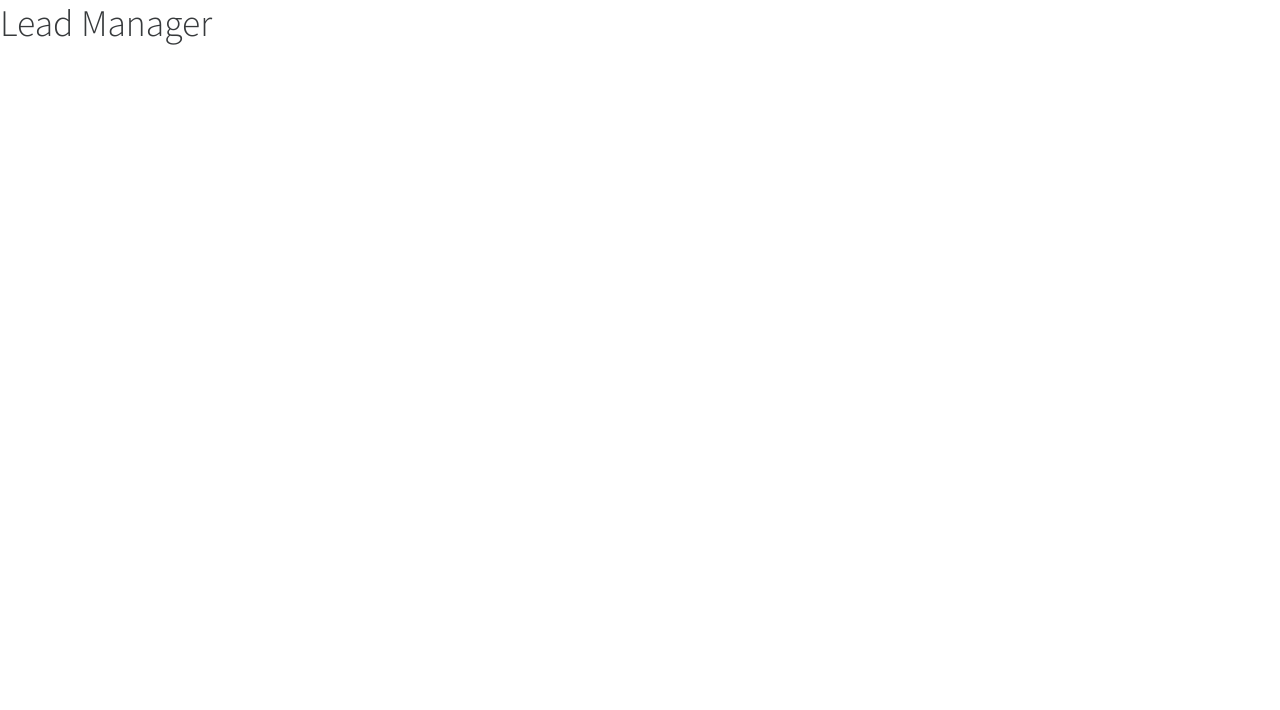
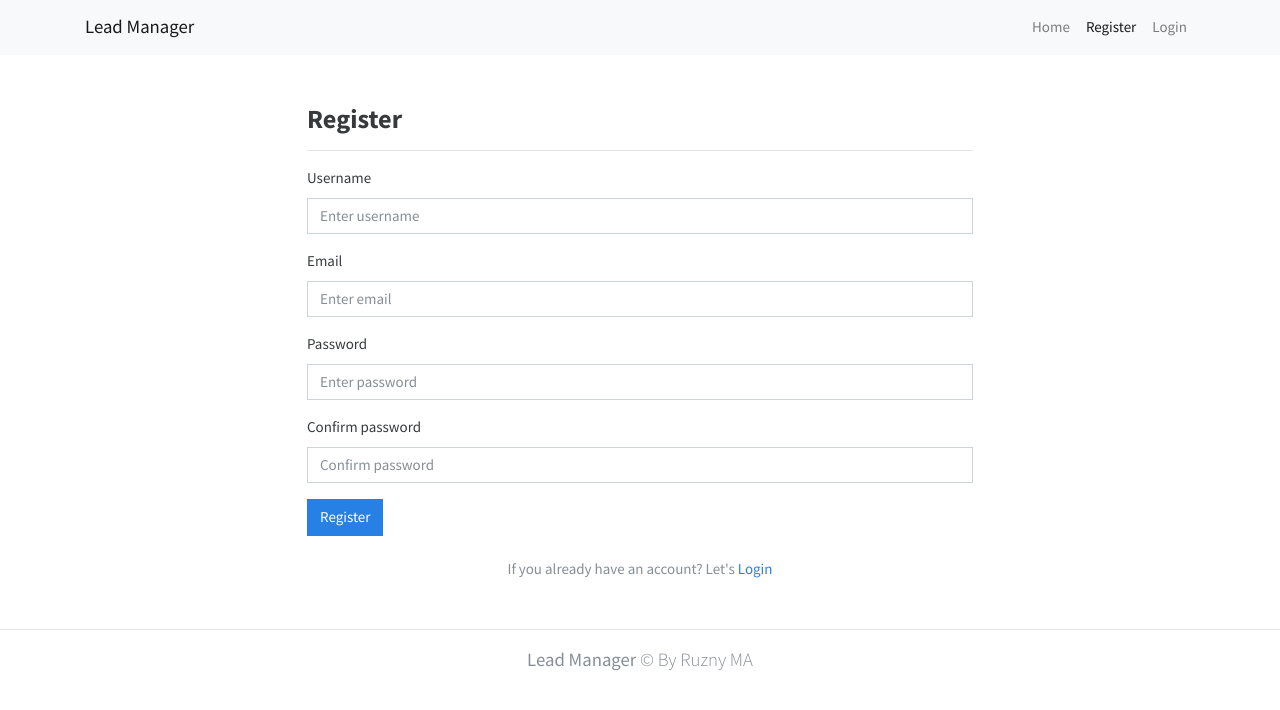
Before and after one commit to rooneyrulz/lead_manager, a React (Create React App) app in the folder frontend/: page /register in a window 1280 px wide. Shown: the top 710 px of the page. Built offline with nearby package versions, Linux system fonts and the light colour scheme.

Commit message:
wroking on frontend & setup auth pages & router setup and etc...

```diff
--- a/frontend/src/App.js
+++ b/frontend/src/App.js
@@ -1,11 +1,38 @@
-import React from 'react';
+import React, { Fragment } from 'react';
+import { BrowserRouter as Router, Route, Switch } from 'react-router-dom';
+import { Container } from 'reactstrap';
 import './App.css';
 
-function App() {
+// COMPONENTS
+import AppHeader from './layouts/AppHeader';
+import Home from './components/Home';
+import Register from './components/auth/Register';
+import Login from './components/auth/Login';
+
+const App = () => {
   return (
-    <div className='App'>
-      <h1 className='diplay-4'>Lead Manager</h1>
-    </div>
+    <Router>
+      <Fragment>
+        <header>
+          <AppHeader />
+        </header>
+        <main className='my-5'>
+          <Switch>
+            <Container>
+              <Route exact path='/' component={Home} />
+              <Route exact path='/register' component={Register} />
+              <Route exact path='/login' component={Login} />
+            </Container>
+          </Switch>
+        </main>
+        <hr />
+        <footer>
+          <p className='text-center lead text-muted'>
+            <strong>Lead Manager </strong> &copy; By Ruzny MA
+          </p>
+        </footer>
+      </Fragment>
+    </Router>
   );
 }
 
--- /dev/null
+++ b/frontend/src/components/Home.js
@@ -0,0 +1,11 @@
+import React from 'react';
+
+const Home = () => {
+  return (
+    <div className='Home'>
+      <h1 style={{ fontWeight: 'bold' }} className='display-4'>Lead Manager</h1>
+    </div>
+  )
+}
+
+export default Home;
--- /dev/null
+++ b/frontend/src/components/auth/Login.js
@@ -0,0 +1,48 @@
+import React from 'react';
+import { Link } from 'react-router-dom';
+import { Form, FormGroup, Input, Label, Button } from 'reactstrap';
+
+const Login = () => {
+
+  const onChange = e => {};
+
+  return (
+    <div style={{ width: '60%', margin: 'auto' }} className='Login'>
+      <header>
+        <h3 style={{ fontWeight: 'bold' }}>Log In</h3>
+      </header>
+      <hr />
+      <Form>
+        <FormGroup>
+          <Label htmlFor='username'>Username</Label>
+          <Input
+            id='username'
+            type='text'
+            name='username'
+            className='form-control'
+            placeholder='Enter username'
+            onChange={e => onChange(e)}
+          />
+        </FormGroup>
+        <FormGroup>
+          <Label htmlFor='password'>Password</Label>
+          <Input
+            id='password'
+            type='text'
+            name='password'
+            className='form-control'
+            placeholder='Enter password'
+            onChange={e => onChange(e)}
+          />
+        </FormGroup>
+        <Button type='submit' color='primary'>Login</Button>
+      </Form>
+      <br/>
+      <p className='text-muted text-center'>
+        If you don't have an account? Let's <Link to='/register'>Register</Link>
+      </p>
+    </div>
+  )
+}
+
+export default Login;
--- /dev/null
+++ b/frontend/src/components/auth/Register.js
@@ -0,0 +1,70 @@
+import React from 'react';
+import { Link } from 'react-router-dom';
+import { Form, FormGroup, Input, Label, Button } from 'reactstrap';
+
+const Register = () => {
+
+  const onChange = e => {};
+
+  return (
+    <div style={{ width: '60%', margin: 'auto' }} className='Register'>
+      <header>
+        <h3 style={{ fontWeight: 'bold' }}>Register</h3>
+      </header>
+      <hr />
+      <Form>
+        <FormGroup>
+          <Label htmlFor='username'>Username</Label>
+          <Input
+            id='username'
+            type='text'
+            name='username'
+            className='form-control'
+            placeholder='Enter username'
+            onChange={e => onChange(e)}
+          />
+        </FormGroup>
+        <FormGroup>
+          <Label htmlFor='email'>Email</Label>
+          <Input
+            id='email'
+            type='email'
+            name='email'
+            className='form-control'
+            placeholder='Enter email'
+            onChange={e => onChange(e)}
+          />
+        </FormGroup>
+        <FormGroup>
+          <Label htmlFor='password'>Password</Label>
+          <Input
+            id='password'
+            type='text'
+            name='password'
+            className='form-control'
+            placeholder='Enter password'
+            onChange={e => onChange(e)}
+          />
+        </FormGroup>
+        <FormGroup>
+          <Label htmlFor='password2'>Confirm password</Label>
+          <Input
+            id='password2'
+            type='password'
+            name='password2'
+            className='form-control'
+            placeholder='Confirm password'
+            onChange={e => onChange(e)}
+          />
+        </FormGroup>
+        <Button type='submit' color='primary'>Register</Button>
+      </Form>
+      <br/>
+      <p className='text-muted text-center'>
+        If you already have an account? Let's <Link to='/login'>Login</Link>
+      </p>
+    </div>
+  )
+}
+
+export default Register;
--- a/frontend/src/index.js
+++ b/frontend/src/index.js
@@ -8,4 +8,4 @@ ReactDOM.render(<App />, document.getElementById('root'));
 // If you want your app to work offline and load faster, you can change
 // unregister() to register() below. Note this comes with some pitfalls.
 // Learn more about service workers: https://bit.ly/CRA-PWA
-serviceWorker.unregister();
+serviceWorker.register();
--- /dev/null
+++ b/frontend/src/layouts/AppHeader.js
@@ -0,0 +1,41 @@
+import React, { useState } from 'react';
+import { NavLink } from 'react-router-dom';
+import {
+  Nav,
+  Navbar,
+  NavItem,
+  Collapse,
+  Container,
+  NavbarBrand,
+  NavbarToggler,
+} from 'reactstrap';
+
+const AppHeader = () => {
+  const [isOpen, setIsOpen] = useState(false);
+
+  const toggle = e => setIsOpen(!isOpen)
+
+  return (
+    <Navbar light color='light' expand='sm'>
+      <Container>
+        <NavbarBrand href='/'>Lead Manager</NavbarBrand>
+        <NavbarToggler onClick={e => toggle(e)} />
+        <Collapse navbar isOpen={isOpen}>
+          <Nav navbar className='ml-auto'>
+          <NavItem>
+            <NavLink exact to='/' className='nav-link'>Home</NavLink>
+          </NavItem>
+          <NavItem>
+            <NavLink exact to='/register' className='nav-link'>Register</NavLink>
+          </NavItem>
+          <NavItem>
+            <NavLink exact to='login' className='nav-link'>Login</NavLink>
+          </NavItem>
+        </Nav>
+        </Collapse>
+      </Container>
+    </Navbar>
+  )
+}
+
+export default AppHeader;
```
Also changed, not shown: 2 other files (tests, documents, lock files or other folders).
